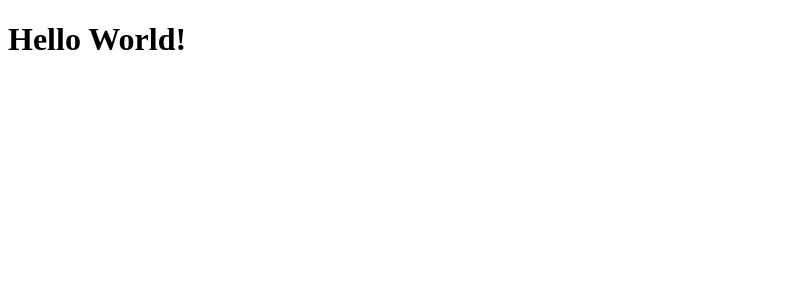
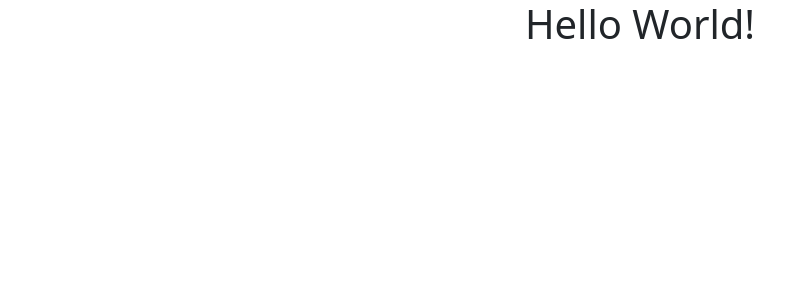
Before and after one commit to Steve-Anson/Employee-Management-System, a React (Vite) app in the folder ems-frontend/: page / in a window 1280 px wide. Shown: the top 300 px of the page, without its empty margins (0-807 px from the left). Built offline with nearby package versions, Linux system fonts and the light colour scheme.

Commit message:
Install Bootstrap

```diff
--- a/ems-frontend/package.json
+++ b/ems-frontend/package.json
@@ -10,6 +10,7 @@
     "preview": "vite preview"
   },
   "dependencies": {
+    "bootstrap": "^5.3.3",
     "react": "^19.0.0",
     "react-dom": "^19.0.0"
   },
--- a/ems-frontend/src/App.jsx
+++ b/ems-frontend/src/App.jsx
@@ -3,7 +3,7 @@ import "./App.css";
 function App() {
   return (
     <>
-      <h1>Hello World!</h1>
+      <h1 className="text-center">Hello World!</h1>
     </>
   );
 }
--- a/ems-frontend/src/main.jsx
+++ b/ems-frontend/src/main.jsx
@@ -2,6 +2,7 @@ import { StrictMode } from "react";
 import { createRoot } from "react-dom/client";
 import "./index.css";
 import App from "./App.jsx";
+import "bootstrap/dist/css/bootstrap.min.css";
 
 createRoot(document.getElementById("root")).render(
   <StrictMode>
```
Also changed, not shown: 1 other file (tests, documents, lock files or other folders).
